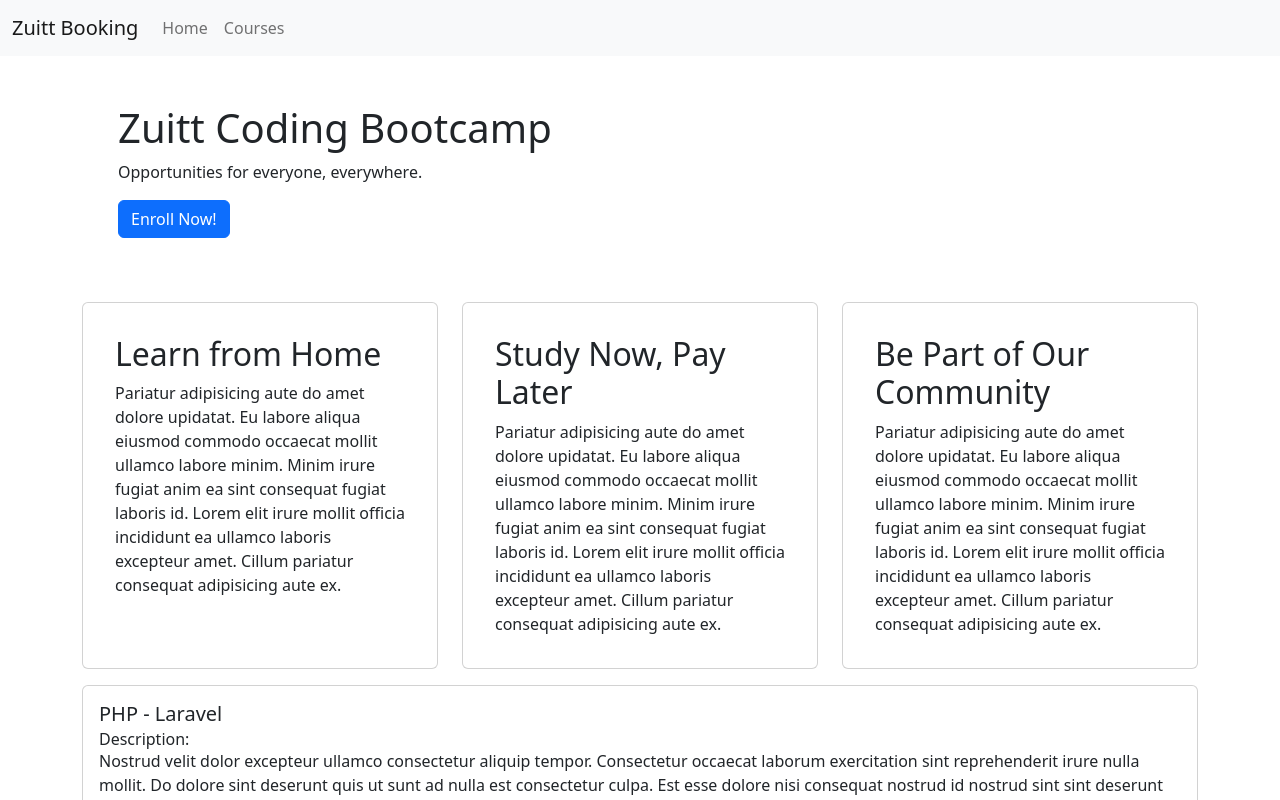
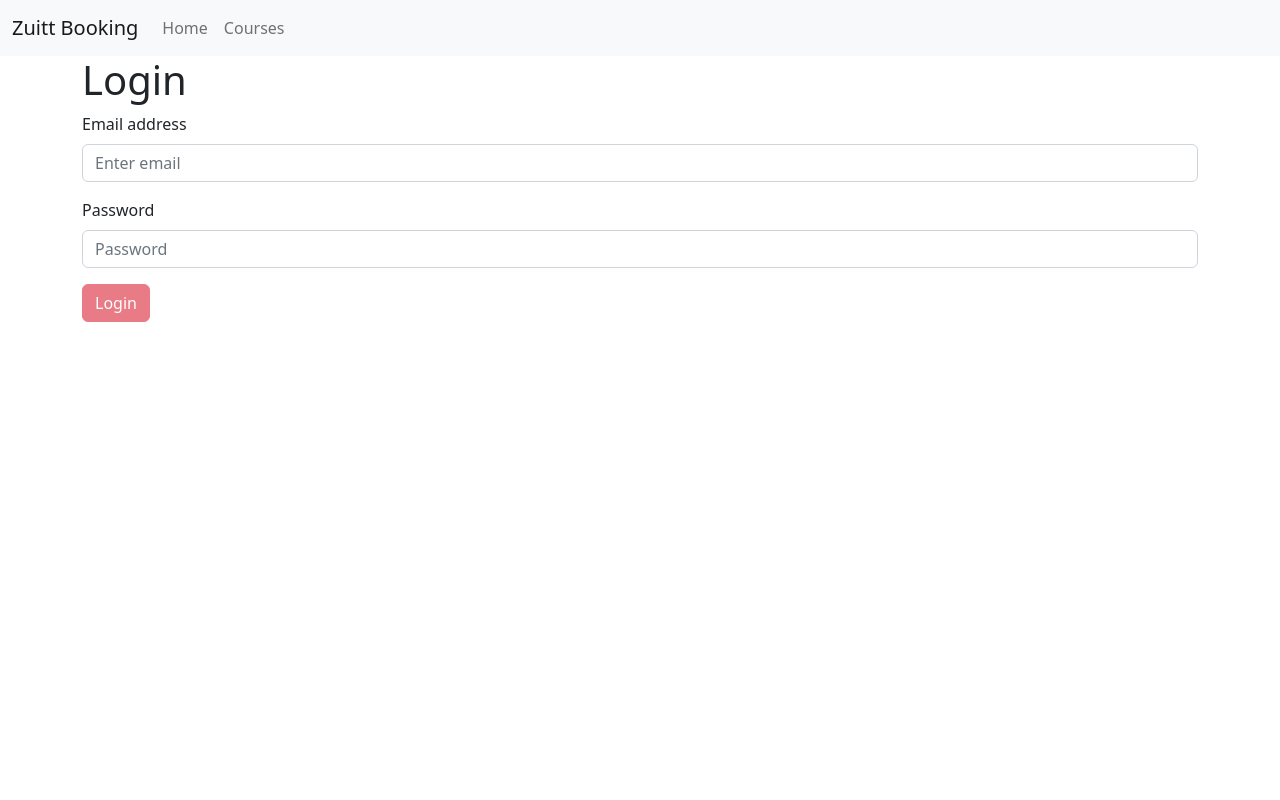
Before and after one commit to rommel0228/e-commerce, a React (Create React App) app: page / in a window 1280 px wide. Shown: the top 800 px of the page. Built offline with nearby package versions, Linux system fonts and the light colour scheme.

Commit message:
Add activity code- s52

```diff
--- a/src/App.js
+++ b/src/App.js
@@ -7,8 +7,11 @@ import {Container} from 'react-bootstrap'
 import './App.css'
 //user defined component imports
 import AppNavbar from './components/AppNavbar';
-import Courses from './pages/Courses';
-import Home from './pages/Home';
+// import Courses from './pages/Courses';
+// import Home from './pages/Home';
+import Login from './pages/Login'
+import Register from './pages/Register'
+
 //To be executed in the homepage
 // import Banner from './components/Banner';
 // import Highlights from './components/Highlights';
@@ -23,8 +26,10 @@ function App() {
     <Fragment>
       <AppNavbar />
       <Container>
-        <Home />
-        <Courses />
+{/*     <Home />
+        <Courses />*/}
+       <Login />
+        {/*<Register />*/}
 {/*        <Banner />
         <Highlights />*/}
       </Container>
--- a/src/components/CourseCard.js
+++ b/src/components/CourseCard.js
@@ -24,6 +24,13 @@ export default function CourseCard({course}) {
 		}
 	};
 
+	useEffect(() => {
+		if( seats === 0) {
+			setSeats(false);
+		}
+	}, [seats]);
+
+
 
 	return(
 			<Card>
--- /dev/null
+++ b/src/pages/Login.js
@@ -0,0 +1,69 @@
+import {useState, useEffect} from 'react';
+import {Form, Button} from 'react-bootstrap';
+
+export default function Login(){
+	const [email, setEmail] = useState('');
+	const [password1, setPassword1] = useState('');
+	const [isActive, setIsActive] = useState(false);
+
+	console.log(email);
+	console.log(password1);
+
+	function registerUser(e) {
+		e.preventDefault();
+
+		setEmail('');
+		setPassword1('');
+
+		alert("You are now login")
+	};
+
+	useEffect(() => {
+
+		if(email !== '' && password1 !== '') {
+			setIsActive(true);
+		} else {
+			setIsActive(false);
+		}
+	}, [email, password1]);
+
+	return(
+		<Form onSubmit={(e) => registerUser(e)}>
+		 <h1>Login</h1>
+	      <Form.Group className="mb-3" controlId="userEmail">
+	        <Form.Label>Email address</Form.Label>
+	        <Form.Control
+	        	type="email"
+	        	placeholder="Enter email"
+	        	value={ email }
+	        	onChange= {e => setEmail(e.target.value)}
+	        	required/>
+	        <Form.Text className="text-muted">
+	        </Form.Text>
+	      </Form.Group>
+
+	      <Form.Group className="mb-3" controlId="password1">
+	        <Form.Label>Password</Form.Label>
+	        <Form.Control
+	        	type="password"
+	        	placeholder="Password"
+	        	value={ password1 }
+	        	onChange= {e => setPassword1(e.target.value)}
+	        	required/>
+	      </Form.Group>
+	{/*      <Form.Group className="mb-3" controlId="formBasicCheckbox">
+	        <Form.Check type="checkbox" label="Check me out" />
+	      </Form.Group>*/}
+	      {isActive ?
+	            <Button variant="primary" type="submit" id="submitBtn">
+	        Login
+	      </Button>
+	      :
+	       <Button variant="danger" type="submit" id="submitBtn" disabled>
+	        Login
+	      </Button>
+	  	}
+    </Form>
+    )
+
+ }
--- /dev/null
+++ b/src/pages/Register.js
@@ -0,0 +1,84 @@
+import {useState, useEffect} from 'react';
+import {Form, Button} from 'react-bootstrap';
+
+export default function Register(){
+
+	const [email, setEmail] = useState('');
+	const [password1, setPassword1] = useState('');
+	const [password2, setPassword2] = useState('');
+
+	const [isActive, setIsActive] = useState(false);
+
+	console.log(email);
+	console.log(password1);
+	console.log(password2);
+
+	function registerUser(e) {
+		e.preventDefault();
+
+		setEmail('');
+		setPassword1('');
+		setPassword2('');
+
+		alert("Thank you for registering!")
+	};
+
+	useEffect(() => {
+
+		if((email !== '' && password1 !== '' && password2 !== '') && (password1 === password2)) {
+			setIsActive(true);
+		} else {
+			setIsActive(false);
+		}
+	}, [email, password1, password2]);
+	return(
+		<Form onSubmit={(e) => registerUser(e)}>
+	      <Form.Group className="mb-3" controlId="userEmail">
+	        <Form.Label>Email address</Form.Label>
+	        <Form.Control
+	        	type="email"
+	        	placeholder="Enter email"
+	        	value={ email }
+	        	onChange= {e => setEmail(e.target.value)}
+	        	required/>
+	        <Form.Text className="text-muted">
+	          We'll never share your email with anyone else.
+	        </Form.Text>
+	      </Form.Group>
+
+	      <Form.Group className="mb-3" controlId="password1">
+	        <Form.Label>Password</Form.Label>
+	        <Form.Control
+	        	type="password"
+	        	placeholder="Password"
+	        	value={ password1 }
+	        	onChange= {e => setPassword1(e.target.value)}
+	        	required/>
+	      </Form.Group>
+
+	      <Form.Group className="mb-3" controlId="password2">
+	        <Form.Label>Password</Form.Label>
+	        <Form.Control
+	        	type="password"
+	        	placeholder="Password"
+	        	value={ password2 }
+	        	onChange= {e => setPassword2(e.target.value)}
+	        	required/>
+	      </Form.Group>
+
+
+	{/*      <Form.Group className="mb-3" controlId="formBasicCheckbox">
+	        <Form.Check type="checkbox" label="Check me out" />
+	      </Form.Group>*/}
+	      {isActive ?
+	            <Button variant="primary" type="submit" id="submitBtn">
+	        Submit
+	      </Button>
+	      :
+	       <Button variant="danger" type="submit" id="submitBtn" disabled>
+	        Submit
+	      </Button>
+	  	}
+    </Form>
+    )
+}
```
